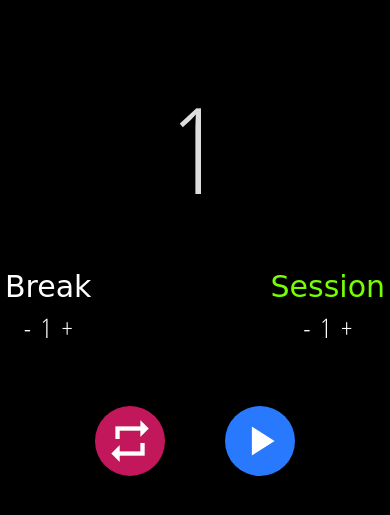
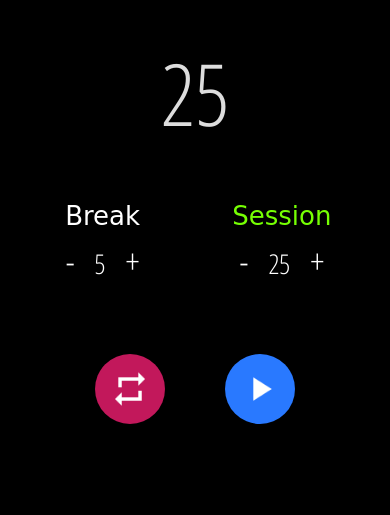
Before and after one commit to syedsami8/pomodoro-clock, a plain HTML site: page index.html in a window 390 px wide. Shown: the part 141-656 px from the top of the page. Drawn offline with nearby package versions, Linux system fonts and the light colour scheme; a web font is replaced by a local one.

Commit message:
almost done....
Bugs:
after repeat changing session counter messes with break counter
possible fix comin` or neva :smile:

```diff
--- a/index.html
+++ b/index.html
@@ -4,7 +4,7 @@
 <head>
     <meta charset="UTF-8">
     <meta name="theme-color" content="#000000">
-    <meta name="viewport" content="width=device-width, maximum-scale=1.0 , minimum-scale=1.0">
+    <meta name="viewport" content="width=device-width, initial-scale=1, maximum-scale=1, user-scalable=no">
     <link rel="stylesheet" href="style.css">
     <title>Pomodoro Clock</title>
     <script src="https://ajax.googleapis.com/ajax/libs/jquery/3.2.1/jquery.min.js"></script>
@@ -14,7 +14,6 @@
     <div class="container noonecanfuckingselectit">
 
         <div class="item">
-
             <div class="timer">
                 <p></p>
             </div>
--- a/main.js
+++ b/main.js
@@ -2,60 +2,99 @@ $(document).ready(function () {
 
     /*
     TODO:
-    1) disable counter when clock running and enable when its paused
-    2) fix timer after one cycl3 tldr fix restart
-    3) optimize for mobile
-    4) add mute button
+    1) [done]--> disable counter(-1+) when clock running and enable when its paused
+    2) [done]--> fix break counter , its not udapting value i.e, retaining old value;
+    3) [done]--> fix timer after one cycl3 tldr; fix restart
+    4) optimize for mobile
+    5) add mute button
 
     optional:
     + night mode
     */
 
-    var timer = 1;
-    var isPaused = true;
-    var alarm = new Audio("alarm.mp3");
-    var hs = new Audio("hour.mp3");
-    var minutes = 0,
+    var timer = 1,
+        bcount = 5,
+        scount = 25,
+        bvalue = bcount,
+        scount = scount,
+        sesVal = scount,
+        brkVal = bcount,
+        sesOff = sesVal - 1,
+        secOff = 60,
+        brkOff = brkVal - 1,
+        minutes = 0,
         hours = 0,
         seconds = 00;
 
+
+    var isPaused = true,
+        brkbool = true,
+        running = false,
+        timerFlag = true,
+        repeatFlag = false, //
+        isBrkOn = false, // to indicate the current timer light of break and is used for session vice versa
+        isDisabled = false; // for counter controls , disabled or not
+
+
+    var alarm = new Audio("alarm.mp3"),
+        hs = new Audio("hour.mp3");
+
+
+
     //    console.log(sesVal);
     //    console.log(brkVal);
-    var brkbool = true;
-    var running = false;
-    var bcount = 1;
-    var scount = 1;
+
+
     $('.timer p').html(scount);
     $('.break').html(bcount);
     $('.session').html(scount);
-    var sesVal = scount;
-    var brkVal = bcount;
-    var sesOff = sesVal - 1;
-    var secOff = 60;
-    var brkOff = brkVal - 1;
-    var timerFlag = true; //
-    var repeatFlag = false; //
-    var isBrkOn = false; // to indicate the current timer light of break and is used for session vice versa
+
+
 
     function bupdate() {
+        bvalue = bcount;
+        brkVal = bcount;
+        if (isBrkOn) {
+            sesVal = bcount;
+            sesOff = sesVal - 1;
+            secOff = 60;
+        } else {
             brkVal = bcount;
             brkOff = brkVal - 1;
             secOff = 60;
         }
+    }
 
     function supdate() {
+        svalue = scount;
         sesVal = scount;
         sesOff = sesVal - 1;
         secOff = 60;
     }
 
     function changeIndicatorLight() {
+        $('.bname').css('color', 'white');
+        $('.sname').css('color', 'white');
         if (!isBrkOn) {
             $('.sname').css('color', '#76FF03');
             $('.bname').css('color', 'white');
         } else {
             $('.bname').css('color', '#76FF03');
             $('.sname').css('color', 'white');
+        }
+    }
+
+    function changeDisabled() {
+        if (isDisabled) {
+            $('.bplus,.bminus,.splus,.sminus').css({
+                'color': '#484848',
+                'cursor': 'not-allowed'
+            });
+        } else {
+            $('.bplus,.bminus,.splus,.sminus').css({
+                'color': '#ddd',
+                'cursor': 'pointer'
+            });
         }
     }
 
@@ -85,16 +124,23 @@ $(document).ready(function () {
                         isBrkOn = false;
                         changeIndicatorLight();
                     } else {
-                        $('.pnp').attr('src','playwhite.png');
-                        $('.timer p').html('JOB DONE!<sub>Created by Syed Samiuddin</sub>');
+                        $('.pnp').attr('src', 'playwhite.png');
+                        //                        $('.timer p').append('<sub>Created by Syed Samiuddin</sub>');
                         alarm.play();
                         $('.sname').css('color', '#E53935');
                         $('.bname').css('color', '#E53935');
-                        console.log("sesval : "+sesVal+", scount : "+scount+", hours : "+hours+", sesOff :"+sesOff);
-                        console.log("brkval : "+brkVal+", bcount : "+bcount+", hours : "+hours+", brkOff : "+brkOff);
-                        console.log("isPaused : "+isPaused);
+                        console.log("sesval : " + sesVal + ", scount : " + scount + ", hours : " + hours + ", sesOff :" + sesOff);
+                        console.log("brkval : " + brkVal + ", bcount : " + bcount + ", hours : " + hours + ", brkOff : " + brkOff);
+                        console.log("isPaused : " + isPaused);
                         isPaused = true;
+                        isDisabled = false;
+                        changeDisabled();
+                        brkbool = true;
+                        isBrkOn = false;
+
                         secOff = 60;
+                        bcount = bvalue;
+                        scount = svalue;
                         clearInterval(timeVal);
                     }
 
@@ -132,7 +178,6 @@ $(document).ready(function () {
     $('.pnp').click(function () {
         if (!isPaused) {
             $(this).attr('src', 'playwhite.png');
-
         } else {
             $(this).attr('src', 'pausewhite.png');
         }
@@ -148,49 +193,60 @@ $(document).ready(function () {
             clearInterval(timeVal);
             running = false;
         }
+
         running = true;
         isPaused = !isPaused;
-        console.log(isPaused);
+        isDisabled = !isDisabled;
+        changeDisabled();
+        changeIndicatorLight();
+        console.log("Paused : " + isPaused);
+        console.log("isDisabled :" + isDisabled);
         timeVal = setInterval(p, 1000);
 
     });
 
     $('.bminus').click(function () {
-        if (bcount >= 2)
+        if (bcount >= 2 && !isDisabled) {
             bcount--;
             $('.timer p').html(bcount);
-
             $('.break').html(bcount);
             bupdate();
+        }
+
         //        console.log("break : " + brkVal);
     });
 
     $('.bplus').click(function () {
+        if (!isDisabled) {
             bcount++;
             $('.timer p').html(bcount);
-
             $('.break').html(bcount);
             bupdate();
+        }
+
         //        console.log("break : " + brkVal);
 
     });
     $('.splus').click(function () {
+        if (!isDisabled) {
             scount++;
-
             $('.timer p').html(scount);
-
             $('.session').html(scount);
             supdate();
+        }
+
+
         //        console.log("session : " + sesVal);
 
     });
     $('.sminus').click(function () {
-        if (scount >= 2)
+        if (scount >= 2 && !isDisabled) {
             scount--;
             $('.timer p').html(scount);
-
             $('.session').html(scount);
             supdate();
+        }
+
         //        console.log("session : " + sesVal);
 
     });
@@ -206,7 +262,7 @@ $(document).ready(function () {
         }
         repclick = !repclick;
         repeatFlag = !repeatFlag;
-        console.log(repeatFlag);
+        console.log("Repeat : " + repeatFlag);
     });
 
 });
--- a/style.css
+++ b/style.css
@@ -54,7 +54,7 @@ html {
     /*    font-family: 'PT Sans', sans-serif;*/
     font-family: 'Open Sans Condensed', sans-serif;
     font-weight: 100;
-    font-size: 120px;
+    font-size: 15vw;
     padding: 30px;
     /*    text-shadow: 5px 2px 0px rgb(255, 255, 255);*/
     /*    border: red solid 1px;*/
@@ -67,8 +67,6 @@ html {
     /*    font-family: 'PT Sans', sans-serif;*/
     /*    font-family: 'Bad Script', cursive;*/
     /*font-family: 'Open Sans Condensed', sans-serif;*/
-
-
 }
 
 .cc {
@@ -100,7 +98,6 @@ html {
 .bcrtl {
     padding-top: 5px;
     font-family: 'Open Sans Condensed', sans-serif;
-
     font-size: 27px;
 }
 
@@ -159,9 +156,11 @@ font-family: 'Open Sans Condensed', sans-serif;
 .bplus,
 .splus {
     cursor: pointer;
+    -webkit-tap-highlight-color:  rgba(255, 255, 255, 0);
 }
 
-.pnpcont , .repcont{
+.pnpcont,
+.repcont {
     border-radius: 70%;
     width: 70px;
     height: 70px;
@@ -177,28 +176,92 @@ font-family: 'Open Sans Condensed', sans-serif;
     -webkit-transition: all 0.3s ease;
     transition: all 0.3s ease;
     cursor: pointer;
-
 }
 
+
+/*
 .pnpcont:hover , .repcont:hover {
     -webkit-transform: translateY(-2px);
     transform: translateY(-2px);
 }
+*/
 
-.pnp ,.rep {
+.pnp,
+.rep {
+    /*
     -webkit-transition: src 3s ease;
     transition: src 3s ease;
+*/
     outline: 0;
 }
 
+
+
 .pnpcont {
-    background-color: rgb(41,121,255);
+    background-color: rgb(41, 121, 255);
 }
 
 .repcont {
     /*    background-color:rgb(64,196,255);*/
     background-color: #C2185B;
 }
-sub{
+
+sub {
     font-size: 15px;
 }
+
+@media only screen and (max-width:500px) {
+    html {
+        overflow: hidden;
+    }
+    .container {
+        width: 100%;
+        height: 90vh;
+    }
+    .bname,
+    .sname {
+        font-size: 26px;
+        font-family: 'Barrio', cursive;
+    }
+    .cc {
+        justify-content: center;
+        width: 100%;
+    }
+    .bcont,
+    .scont {
+        padding: 20px 30px;
+
+    }
+    .bplus,
+    .bminus,
+    .splus,
+    .sminus {
+        font-size: 9vw;
+    }
+    .pnp,
+    .rep {
+        width: 40px;
+        height: 40px;
+        outline: 0;
+
+    }
+
+    .timer p {
+        font-size: 22vw;
+    }
+    .pnpcont,
+    .repcont {
+        border-radius: 70%;
+        width: 70px;
+        height: 70px;
+        cursor: pointer;
+        -webkit-tap-highlight-color:  rgba(255, 255, 255, 0);
+    }
+    .spacing {
+	padding: 0px 20px;
+}
+    .break,.session {
+	 font-size: 7vw;
+}
+
+}
```
Lines whose indentation alone changed are shown as unchanged.
